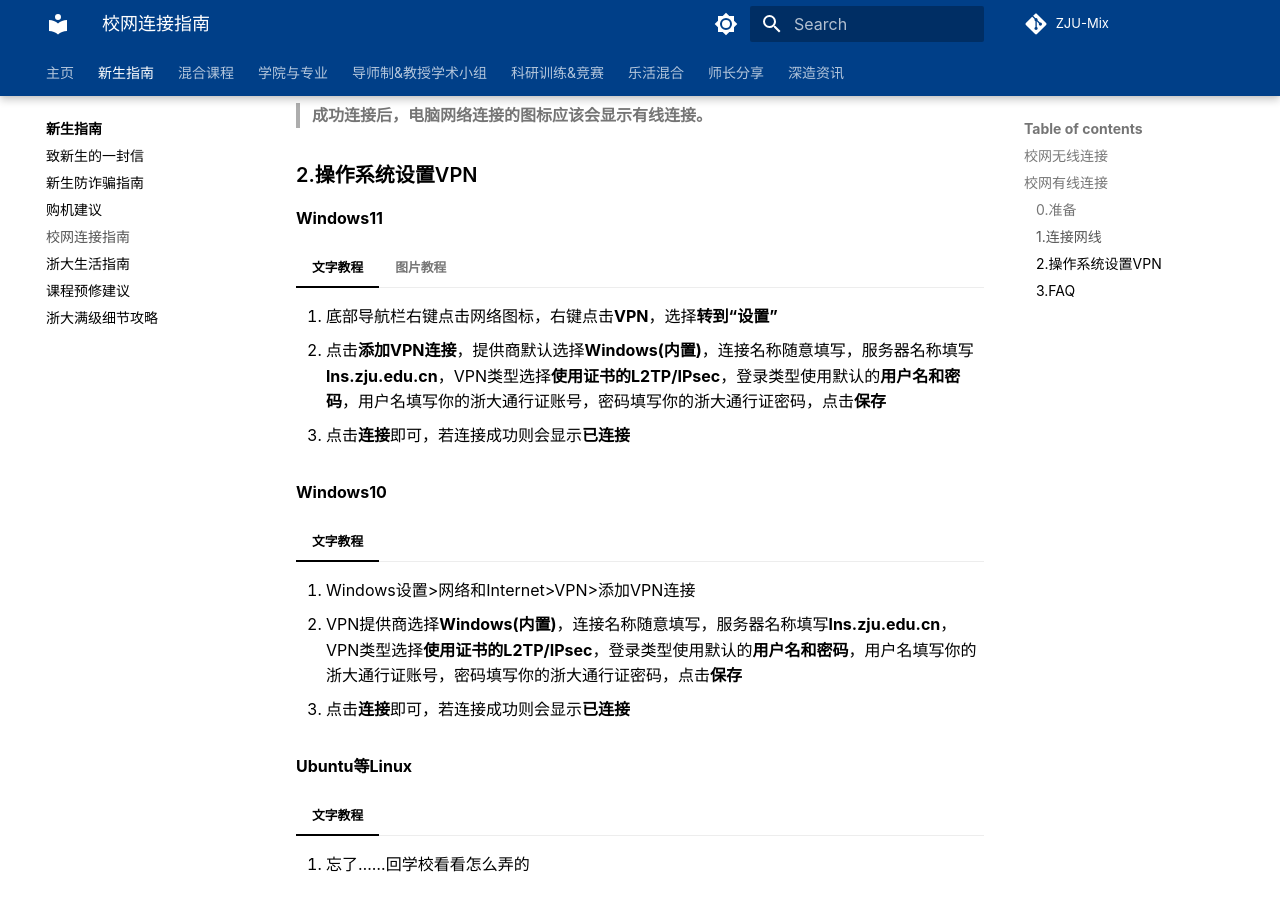
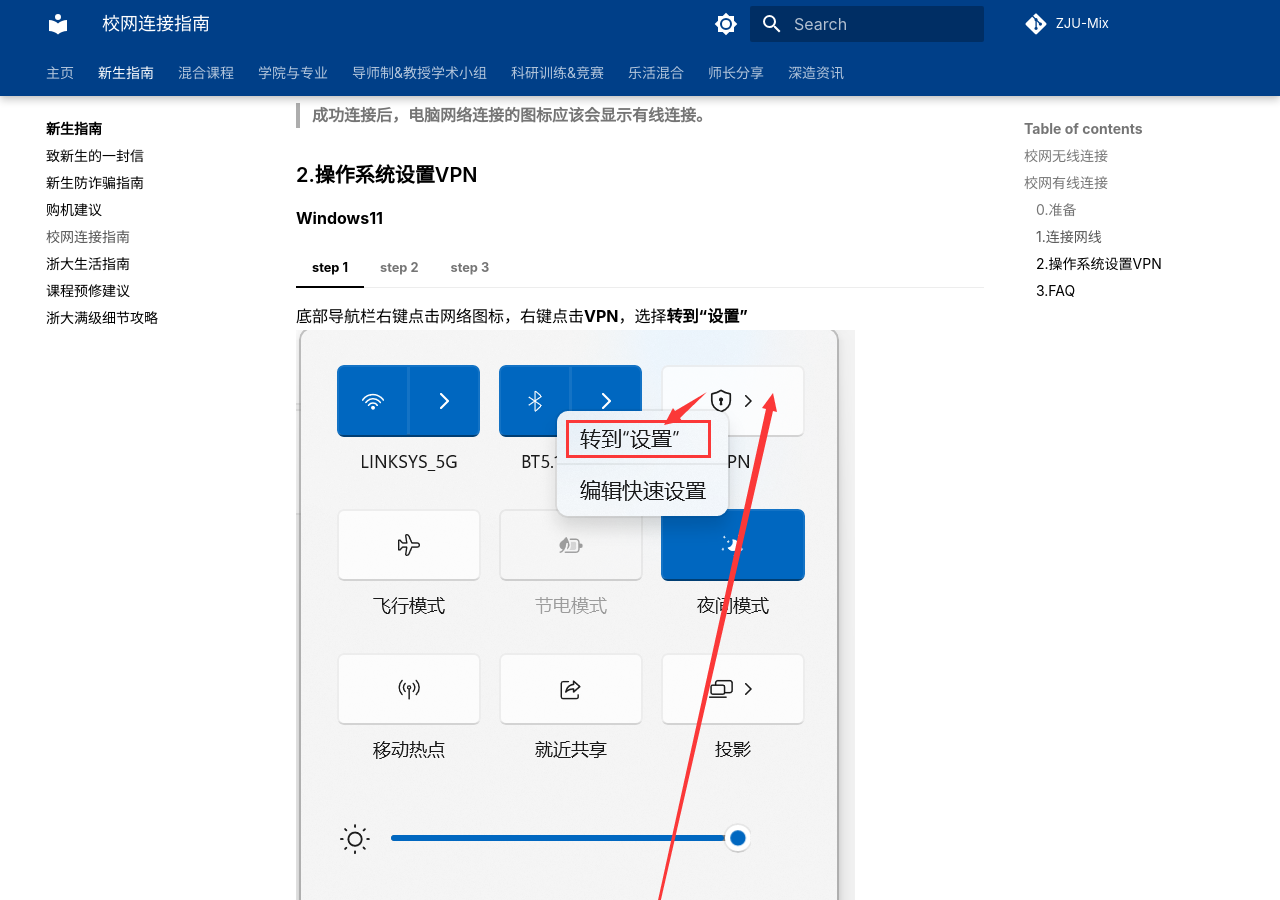
Before and after one commit to ZJU-Mix/ourMIX, an MkDocs documentation site: the page built from docs/entrance/wifi.md, in a window 1280 px wide and 900 px high, scrolled down 492 px. Built offline with MkDocs 1.6.1 and Material for MkDocs 9.7.7, drawn with Linux system fonts in a browser that asks for light colours; comment, search, counter and statistics services are not loaded.

Commit message:
Update wifi.md

```diff
--- a/docs/entrance/wifi.md
+++ b/docs/entrance/wifi.md
@@ -12,14 +12,14 @@
 ### 2.操作系统设置VPN
 
 #### Windows11
-=== "文字教程"
-    1. 底部导航栏右键点击网络图标，右键点击**VPN**，选择**转到“设置”**
-    2. 点击**添加VPN连接**，提供商默认选择**Windows(内置)**，连接名称随意填写，服务器名称填写**lns.zju.edu.cn**，VPN类型选择**使用证书的L2TP/IPsec**，登录类型使用默认的**用户名和密码**，用户名填写你的浙大通行证账号，密码填写你的浙大通行证密码，点击**保存**
-    3. 点击**连接**即可，若连接成功则会显示**已连接**
-
-=== "图片教程"
+=== "step 1"
+    底部导航栏右键点击网络图标，右键点击**VPN**，选择**转到“设置”**
     ![alt text](https://raw.githubusercontent.com/ZJU-Mix/ourMIX/main/docs/need-pictures/image.jpg)
+=== "step 2"
+    点击**添加VPN连接**，提供商默认选择**Windows(内置)**，连接名称随意填写，服务器名称填写**lns.zju.edu.cn**，VPN类型选择**使用证书的L2TP/IPsec**，登录类型使用默认的**用户名和密码**，用户名填写你的浙大通行证账号，密码填写你的浙大通行证密码，点击**保存**
     ![alt text](https://raw.githubusercontent.com/ZJU-Mix/ourMIX/main/docs/need-pictures/image-1.jpg)
+=== "step 3"
+    点击**连接**即可，若连接成功则会显示**已连接**
 
 #### Windows10
 === "文字教程"
```
